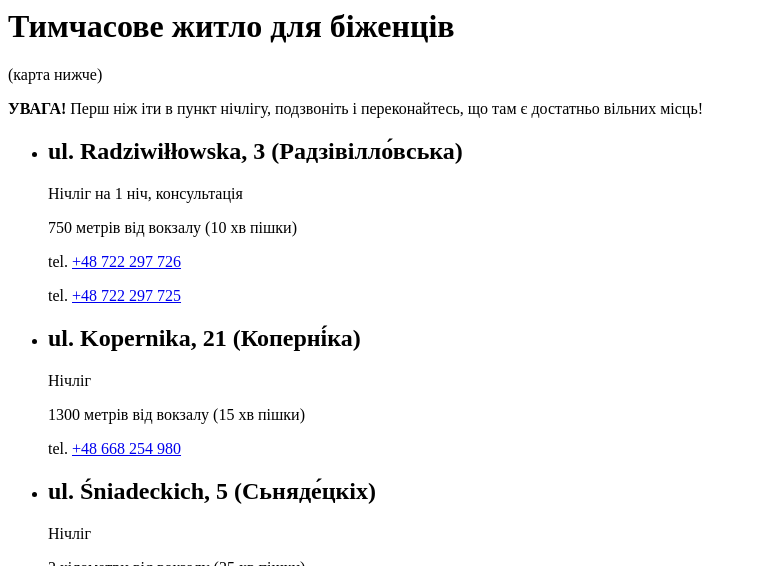
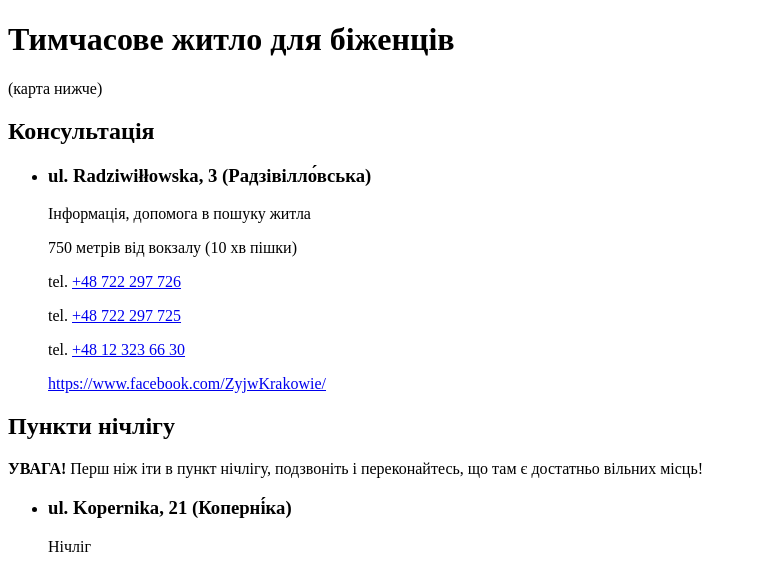
Before and after one commit to odisseus/odisseus.github.io, a Jekyll site: the page krknocleg.html, which Jekyll copies as it is, in a window 1280 px wide and 900 px high, cut to the strip 0-566 px from the top of the window. Shown: the whole strip, without its empty margins (0-757 px from the left). Built offline with Jekyll 4.4.1, drawn with Linux system fonts in a browser that asks for light colours; nearby versions of some CDN libraries.

Commit message:
Updated information and fixed markup

```diff
--- a/krknocleg.html
+++ b/krknocleg.html
@@ -1,28 +1,38 @@
-<html>
+<!DOCTYPE html>
+<html lang="uk">
+<head>
+<title>Тимчасове житло для біженців</title>
+</head>
 <body>
 <h1>Тимчасове житло для біженців</h1>
 <p>
 (карта нижче)
 </p>
+<h2>Консультація</h2>
+<ul>
+<li>
+<h3>ul. Radziwiłłowska, 3 (Радзівілло́вська)</h3>
+<p>Інформація, допомога в пошуку житла</p>
+<p>750 метрів від вокзалу (10 хв пішки)</p>
+<p>tel. <a href="tel:+48722297726">+48 722 297 726</a></p>
+<p>tel. <a href="tel:+48722297725">+48 722 297 725</a></p>
+<p>tel. <a href="tel:+48123236630">+48 12 323 66 30</a></p>
+<p><a href="https://www.facebook.com/ZyjwKrakowie/">https://www.facebook.com/ZyjwKrakowie/</a></p>
+</li>
+</ul>
+<h2>Пункти нічлігу</h2>
 <p>
 <strong>УВАГА!</strong> Перш ніж іти в пункт нічлігу, подзвоніть і переконайтесь, що там є достатньо вільних місць!
 </p>
 <ul>
 <li>
-<h2>ul. Radziwiłłowska, 3 (Радзівілло́вська)</h2>
-<p>Нічліг на 1 ніч, консультація</p>
-<p>750 метрів від вокзалу (10 хв пішки)</p>
-<p>tel. <a href="tel:+48722297726">+48 722 297 726</a></p>
-<p>tel. <a href="tel:+48722297725">+48 722 297 725</a></p>
-</li>
-<li>
-<h2>ul. Kopernika, 21 (Коперні́ка)</h2>
+<h3>ul. Kopernika, 21 (Коперні́ка)</h3>
 <p>Нічліг</p>
 <p>1300 метрів від вокзалу (15 хв пішки)</p>
 <p>tel. <a href="tel:+48668254980">+48 668 254 980</a></p>
 </li>
 <li>
-<h2>ul. Śniadeckich, 5 (Сьняде́цкіх)</h2>
+<h3>ul. Śniadeckich, 5 (Сьняде́цкіх)</h3>
 <p>Нічліг</p>
 <p>2 кілометри від вокзалу (25 хв пішки)</p>
 <p>tel. <a href="tel:+48660637805">+48 660 637 805</a></p>
@@ -37,7 +47,7 @@
 <script src="https://unpkg.com/leaflet@1.6.0/dist/leaflet.js"></script>
 
 <div id="OSM-map" style="height: 1600px; width: 80%; margin: 0 auto;"></div>
-<script type="text/javascript">var map;
+<script>var map;
 var marker = [];
 var mapOptions = {
     scrollWheelZoom: false,
@@ -118,5 +128,5 @@ marker.bindPopup('Нічліг');
 </script>
 
 
-<body>
+</body>
 </html>
```
